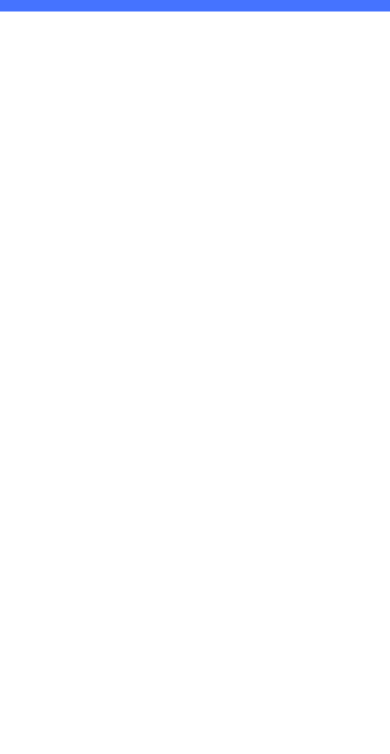
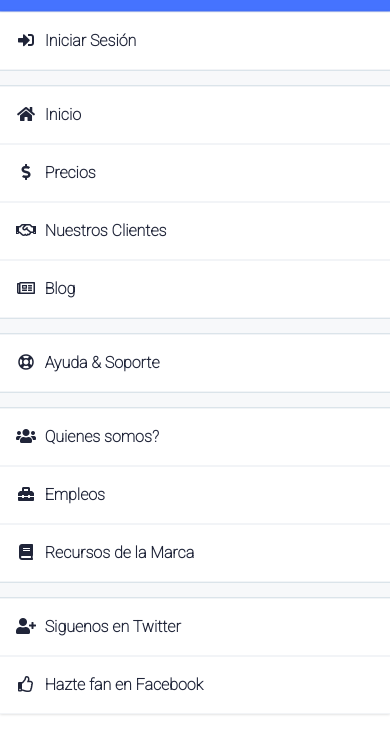
Before and after one commit to Jmav28/EasyBroker, a plain HTML site: page index.html in a window 390 px wide. Shown: the part 48-802 px from the top of the page. Drawn offline with Linux system fonts and the light colour scheme.

Commit message:
navbar en proceso mobile casi terminado

```diff
--- a/index.html
+++ b/index.html
@@ -23,10 +23,10 @@
                 <button id="navbar-toggle">
                     <i class="fas fa-bars"></i>
                 </button>
-                <div id="navbar-links" class="navbar-links">
-                    <div class="sign-up-sec">
+                <div id="navbar-links" class="navbar-links activo">
+                    <div class="sign-up-sec nav-link-cont">
                         <div class="sign-up">
-                            <a href="#"><i class="fas fa-sign-in-alt"></i> Iniciar Sesión</a>
+                            <a href="#"><i class="fas fa-sign-in-alt fa-fw"></i> Iniciar Sesión</a>
                         </div>
                         <div class="country">
                             <a href="#">México</a>
@@ -39,49 +39,54 @@
                             </div>
                         </div>
                     </div>
+                    <div class="navbar-separador"></div>
                     <div class="main-sec">
                         <div class="main-sec-cont">
                             <div class="nav-link-cont">
-                                <a href="#"><i class="fas fa-home"></i> Inicio</a>
+                                <a href="#"><i class="fas fa-home fa-fw"></i> Inicio</a>
                             </div>
                             <div class="nav-link-cont">
-                                <a href="#"><i class="fas fa-dollar-sign"></i> Precios</a>
+                                <a href="#"><i class="fas fa-dollar-sign fa-fw"></i> Precios</a>
                             </div>
                             <div class="nav-link-cont">
-                                <a href="#"><i class="far fa-handshake"></i> Nuestros Clientes</a>
+                                <a href="#"><i class="far fa-handshake fa-fw"></i> Nuestros Clientes</a>
                             </div>
                             <div class="nav-link-cont">
-                                <a href="#"><i class="far fa-newspaper"></i> Blog</a>
+                                <a href="#"><i class="far fa-newspaper fa-fw"></i> Blog</a>
                             </div>
                         </div>
                     </div>
+                    <div class="navbar-separador"></div>
                     <div class="help-sec-cont">
                         <div class="nav-link-cont">
-                            <a href="#"><i class="far fa-life-ring"></i> Ayuda & Soporte</a>
+                            <a href="#"><i class="far fa-life-ring fa-fw"></i> Ayuda & Soporte</a>
                         </div>
                     </div>
+                    <div class="navbar-separador"></div>
                     <div class="who-sec-cont">
                         <div class="nav-link-cont">
-                            <a href="#"><i class="fas fa-users"></i> Quienes somos?</a>
+                            <a href="#"><i class="fas fa-users fa-fw"></i> Quienes somos?</a>
                         </div>
                         <div class="nav-link-cont">
-                            <a href="#"><i class="fas fa-toolbox"></i> Empleos</a>
+                            <a href="#"><i class="fas fa-toolbox fa-fw"></i> Empleos</a>
                         </div>
                         <div class="nav-link-cont">
-                            <a href="#"><i class="fas fa-book"></i> Recursos de la Marca</a>
+                            <a href="#"><i class="fas fa-book fa-fw"></i> Recursos de la Marca</a>
                         </div>
                     </div>
+                    <div class="navbar-separador"></div>
                     <div class="social-sec-cont">
                         <div class="nav-link-cont">
-                            <a href="#"><i class="fas fa-user-plus"></i> Siguenos en Twitter</a>
+                            <a href="#"><i class="fas fa-user-plus fa-fw"></i> Siguenos en Twitter</a>
                         </div>
                         <div class="nav-link-cont">
-                            <a href="#"><i class="far fa-thumbs-up"></i> Hazte fan en Facebook</a>
+                            <a href="#"><i class="far fa-thumbs-up fa-fw"></i> Hazte fan en Facebook</a>
                         </div>
                     </div>
                 </div>
             </div>
         </div>
     </nav>
+    <script src="/main.js"></script>
 </body>
 </html>
--- /dev/null
+++ b/main.js
@@ -0,0 +1,11 @@
+const btnNav = document.getElementById('navbar-toggle'),
+    navMenu = document.getElementById('navbar-links');
+
+btnNav.addEventListener('click', () => {
+    if(navMenu.classList.contains('activo')) {
+        navMenu.classList.remove('activo');
+    }
+    else {
+        navMenu.classList.add('activo');
+    }
+});
--- a/public/index.css
+++ b/public/index.css
@@ -42,5 +42,49 @@
 }
 
 #navbar-links {
+    width: 100%;
+    position: absolute;
+    left: 0;
+    box-shadow: 0 0 3px 0 rgba(0, 0, 0, .2);
+    transition: opacity 0.2s ease-out, transform 0.2s ease-in-out;
+    transform: translateX(-40px);
+    opacity: 0;
+    z-index: 1;
+    background: var(--white-bg);
+    top: 60px;
+}
+
+#navbar-links.activo {
+    opacity: 1;
+    transform: translateX(0);
+    z-index: 100;
+}
+
+.nav-link-cont {
+    width: 100%;
+    border-bottom: 1px solid var(--grey-bg);
+    border-top: 1px solid var(--grey-bg);
+}
+
+.nav-link-cont a {
+    display: block;
+    font-size: 1rem;
+    font-weight: 900;
+    color: var(--black-txt);
+    padding: 1rem;
+}
+
+.nav-link-cont i {
+    margin-right: 0.3rem;
+}
+
+.navbar-links > .sign-up-sec > .country {
     display: none;
 }
+
+.navbar-separador {
+    height: 1rem;
+    background-color: var(--grey-bg-nav);
+    border-top: 1px solid var(--grey-bord-nav);
+    border-bottom: 1px solid var(--grey-bord-nav);
+}
```
